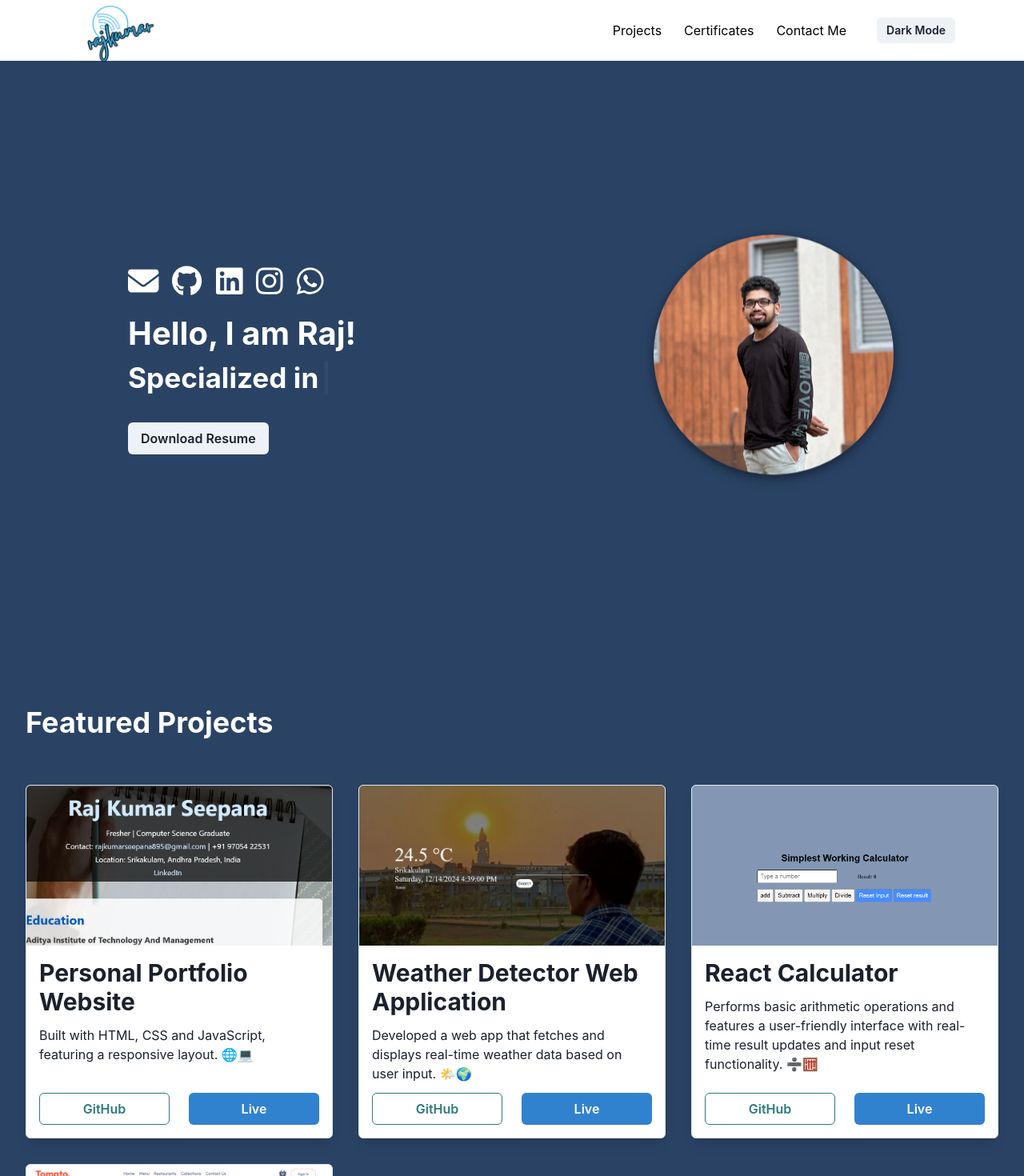
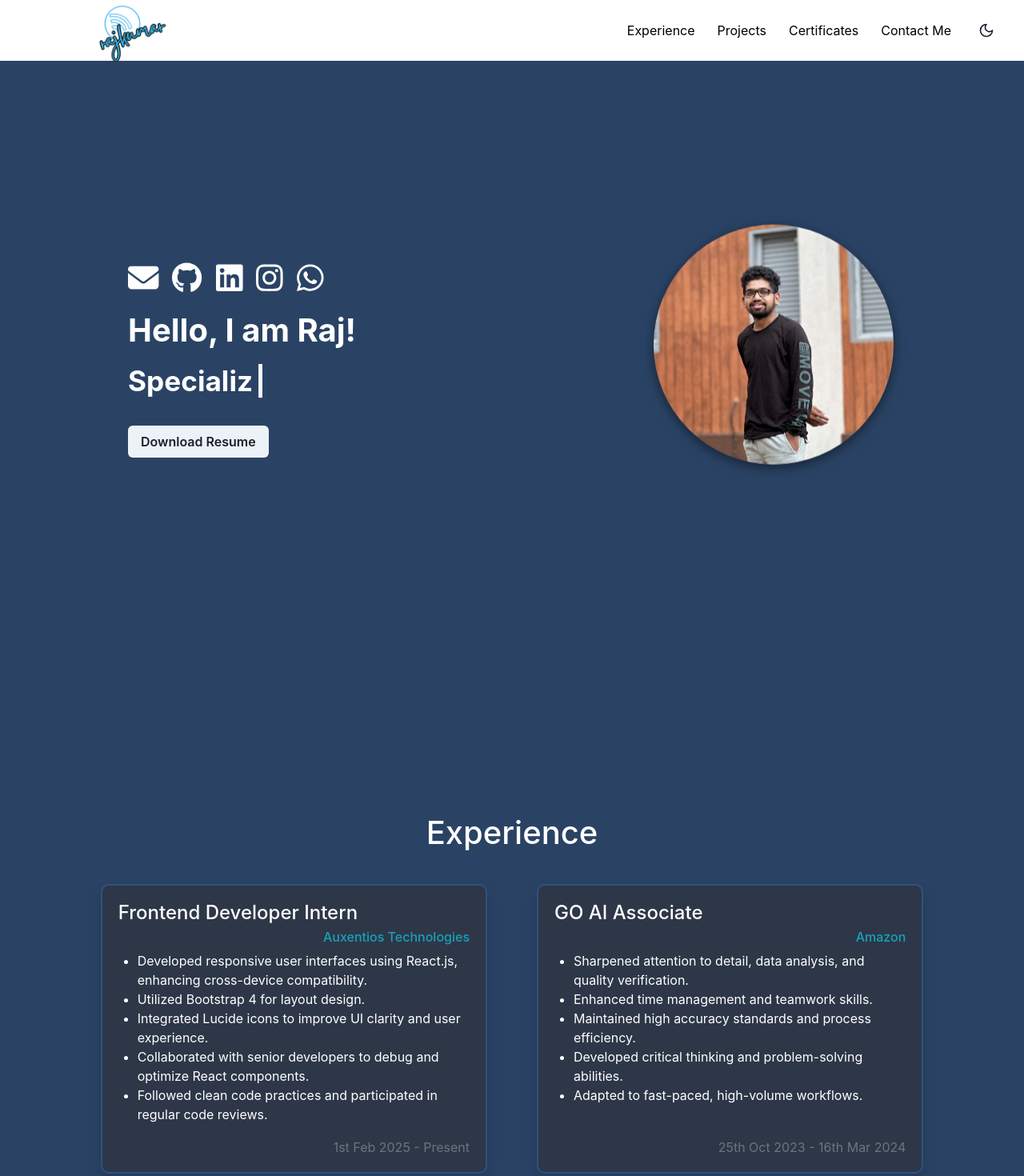
Before and after one commit to rajkumarseepana/reactportfolio, a React (Create React App) app: page / in a window 1280 px wide. Shown: the top 1470 px of the page at 80% size. Built offline with nearby package versions, Linux system fonts and the light colour scheme.

Commit message:
created experience component with bootstrap4 and lucide icon for theme

```diff
--- a/package.json
+++ b/package.json
@@ -15,8 +15,10 @@
     "@testing-library/jest-dom": "^5.16.5",
     "@testing-library/react": "^13.4.0",
     "@testing-library/user-event": "^13.5.0",
+    "bootstrap": "^4.6.2",
     "formik": "^2.2.9",
     "framer-motion": "^7.10.3",
+    "lucide-react": "^0.503.0",
     "react": "^18.2.0",
     "react-dom": "^18.2.0",
     "react-scripts": "^5.0.1",
--- a/src/App.js
+++ b/src/App.js
@@ -5,9 +5,10 @@ import LandingSection from "./components/LandingSection";
 import ProjectsSection from "./components/ProjectsSection";
 import ContactMeSection from "./components/ContactMeSection";
 import Footer from "./components/Footer";
-import Certificates from "./components/certificates";
+import Certificates from "./components/Certificates";
 import { AlertProvider } from "./context/alertContext";
 import Alert from "./components/Alert";
+import Experience from "./components/Experience";
 
 function App() {
   // Dynamically set background and text color based on theme
@@ -26,6 +27,7 @@ function App() {
           <main>
             <Header />
             <LandingSection />
+            <Experience />
             <ProjectsSection />
             <Certificates />
             <ContactMeSection />
--- a/src/components/ContactMeSection.js
+++ b/src/components/ContactMeSection.js
@@ -65,7 +65,7 @@ const ContactMeSection = () => {
       backgroundColor="#2a4365"
       py={16}
       spacing={8}
-      id="contactmesection"
+      id="contactme-section"
     >
       <div className={`contact-us-wrapper ${colorMode}`}>
         <div className="contact-us-left">
--- /dev/null
+++ b/src/components/Experience.jsx
@@ -0,0 +1,65 @@
+import React from 'react';
+
+const Experience = () => {
+
+    const experienceData = [
+        {
+            title: "Frontend Developer Intern",
+            company: "Auxentios Technologies",
+            description: [
+                "Developed responsive user interfaces using React.js, enhancing cross-device compatibility.",
+                "Utilized Bootstrap 4 for layout design.",
+                "Integrated Lucide icons to improve UI clarity and user experience.",
+                "Collaborated with senior developers to debug and optimize React components.",
+                "Followed clean code practices and participated in regular code reviews."
+              ],
+            duration: "1st Feb 2025 - Present",
+        },
+        {
+            title: "GO AI Associate",
+            company: "Amazon",
+            description: [
+                "Sharpened attention to detail, data analysis, and quality verification.",
+                "Enhanced time management and teamwork skills.",
+                "Maintained high accuracy standards and process efficiency.",
+                "Developed critical thinking and problem-solving abilities.",
+                "Adapted to fast-paced, high-volume workflows."
+            ],
+            duration: "25th Oct 2023 - 16th Mar 2024",
+        },
+    ];
+
+    return (
+        <div
+            id="experience-section"
+            className="d-flex flex-column justify-content-center align-items-center min-vh-100 bg-primary text-white p-4"
+        >
+            <h1 className="mb-4">Experience</h1>
+            <div className="row justify-content-center w-100">
+                {experienceData.map((exp, index) => (
+                    <div
+                        key={index}
+                        className="col-md-5 col-sm-10 m-3 d-flex align-items-stretch"
+                    >
+                        <div className="card card-bg text-white shadow w-100">
+                            <div className="card-body d-flex flex-column">
+                                <h4 className="card-title">{exp.title}</h4>
+                                <h6 className="card-subtitle mb-2 text-right text-info">{exp.company}</h6>
+                                <ul className="card-text ml-4">
+                                    {exp.description.map((point, idx) => (
+                                        <li key={idx}>{point}</li>
+                                    ))}
+                                </ul>
+                                <h5 className="mt-auto mb-0 text-right">
+                                    <small className="text-muted">{exp.duration}</small>
+                                </h5>
+                            </div>
+                        </div>
+                    </div>
+                ))}
+            </div>
+        </div>
+    );
+};
+
+export default Experience;
--- a/src/components/Header.js
+++ b/src/components/Header.js
@@ -13,6 +13,7 @@ import {
 import { HamburgerIcon, CloseIcon } from "@chakra-ui/icons";
 import logo from "../images/logo1.png";
 import "./cssfiles/header.css";
+import { Moon, Sun } from "lucide-react";
 
 const Header = () => {
   const [showMenu, setShowMenu] = useState(false);
@@ -81,6 +82,13 @@ const Header = () => {
         {!isMobile && (
           <HStack className="desktop-nav">
             <Link
+              href="#experience-section"
+              onClick={handleClick("experience")}
+              style={{ color: linkColor }}
+            >
+              Experience
+            </Link>
+            <Link
               href="#projects-section"
               onClick={handleClick("projects")}
               style={{ color: linkColor }}
@@ -89,38 +97,38 @@ const Header = () => {
             </Link>
             <Link
               href="#certificates-section" // This links to the Certificates section
-              onClick={handleClick("certificates-section")}
+              onClick={handleClick("certificates")}
               style={{ color: linkColor }}
             >
               Certificates
             </Link>
             <Link
-              href="#contactmesection"
-              onClick={handleClick("contactmesection")}
+              href="#contactme-section"
+              onClick={handleClick("contactme")}
               style={{ color: linkColor }}
             >
               Contact Me
             </Link>
-            <Button
+            <IconButton
               size="sm"
               onClick={toggleColorMode}
-              className="theme-toggle"
-            >
-              {colorMode === "dark" ? "Light Mode" : "Dark Mode"}
-            </Button>
+              icon={colorMode === "dark" ? <Sun size={20} /> : <Moon size={20} />}
+              aria-label="Toggle theme"
+              variant="ghost"
+            />
           </HStack>
         )}
 
         {/* Mobile Menu Toggle */}
         {isMobile && (
           <HStack justifyContent="flex-end" width="100%">
-            <Button
-              size="xs"
+            <IconButton
+              size="sm"
               onClick={toggleColorMode}
-              className="theme-toggle"
-            >
-              {colorMode === "dark" ? "Light Mode" : "Dark Mode"}
-            </Button>
+              icon={colorMode === "dark" ? <Sun size={20} /> : <Moon size={20} />}
+              aria-label="Toggle theme"
+              variant="ghost"
+            />
 
             <IconButton
               icon={showMenu ? <CloseIcon /> : <HamburgerIcon />}
@@ -136,6 +144,13 @@ const Header = () => {
         {isMobile && showMenu && (
           <VStack className="mobile-menu">
             <Link
+              href="#experience-section"
+              onClick={handleClick("experience")}
+              style={{ color: linkColor }}
+            >
+              Experience
+            </Link>
+            <Link
               href="#projects-section"
               onClick={handleClick("projects")}
               style={{ color: linkColor }}
@@ -144,14 +159,14 @@ const Header = () => {
             </Link>
             <Link
               href="#certificates-section" // This links to the Certificates section
-              onClick={handleClick("Certificates")}
+              onClick={handleClick("certificates")}
               style={{ color: linkColor }}
             >
               Certificates
             </Link>
             <Link
-              href="#contactmesection"
-              onClick={handleClick("contactmesection")}
+              href="#contactme-section"
+              onClick={handleClick("contactme")}
               style={{ color: linkColor }}
             >
               Contact Me
--- a/src/components/certificates.js
+++ b/src/components/certificates.js
@@ -43,7 +43,7 @@ const Certificates = () => {
         borderRadius="lg"
         boxShadow="lg"
       >
-        <Text fontSize="3xl" mb="4" fontWeight="bold" color={textColor}>
+        <Text fontSize="3xl" mb="4" fontWeight="bold" color={textColor} className="border-bottom">
           My Certificates
         </Text>
         {certificatesData.map((cert) => (
--- a/src/index.css
+++ b/src/index.css
@@ -15,3 +15,13 @@ code {
   font-family: source-code-pro, Menlo, Monaco, Consolas, 'Courier New',
     monospace;
 }
+
+.bg-primary {
+  background-color: #2a4365 !important;
+}
+
+.card-bg {
+  background-color: #2D3748;
+  border: 2px solid #2c5282;
+  border-radius: 10px;
+}
--- a/src/index.js
+++ b/src/index.js
@@ -1,5 +1,6 @@
 import React from 'react';
 import ReactDOM from 'react-dom/client';
+import 'bootstrap/dist/css/bootstrap.min.css';
 import './index.css';
 import App from './App';
 import reportWebVitals from './reportWebVitals';
```
Also changed, not shown: 1 other file (tests, documents, lock files or other folders).
